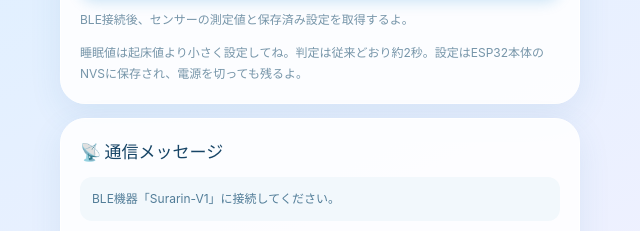
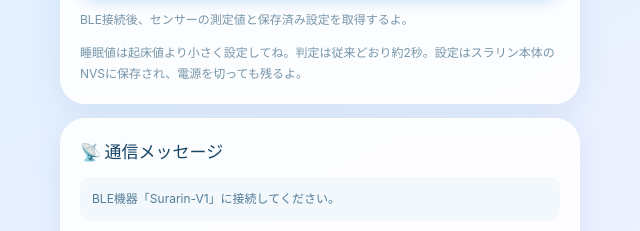
Before and after one commit to kazuki040435/slime-eyes-remote, a plain HTML site: page index.html in a window 1280 px wide. Shown: the part 3050-3281 px from the top of the page, 320-960 px from the left. Drawn offline with Linux system fonts and the light colour scheme.

Commit message:
Fix hint text for sleep and wake brightness settings
Updated the hint text to replace 'ESP32' with 'スラリン'.

```diff
--- a/index.html
+++ b/index.html
@@ -93,7 +93,7 @@
 <label for="lightWake">☀️ 起きる明るさ（これ以上）</label><div class="light-input-row"><input id="lightWake" type="number" min="1" max="4095" step="1" value="600" inputmode="numeric"><button class="secondary" id="lightCaptureWake" type="button">今の明るさを取り込む</button></div></div>
 <button id="lightSave" class="primary" type="button" style="width:100%;margin-top:12px">💾 明るさ設定を本体に保存</button>
 <p id="lightMessage" class="hint" aria-live="polite">BLE接続後、センサーの測定値と保存済み設定を取得するよ。</p>
-<p class="hint">睡眠値は起床値より小さく設定してね。判定は従来どおり約2秒。設定はESP32本体のNVSに保存され、電源を切っても残るよ。</p>
+<p class="hint">睡眠値は起床値より小さく設定してね。判定は従来どおり約2秒。設定はスラリン本体のNVSに保存され、電源を切っても残るよ。</p>
 </section>
 </div>
 <div id="clockPane" class="tab-pane" hidden>
```
